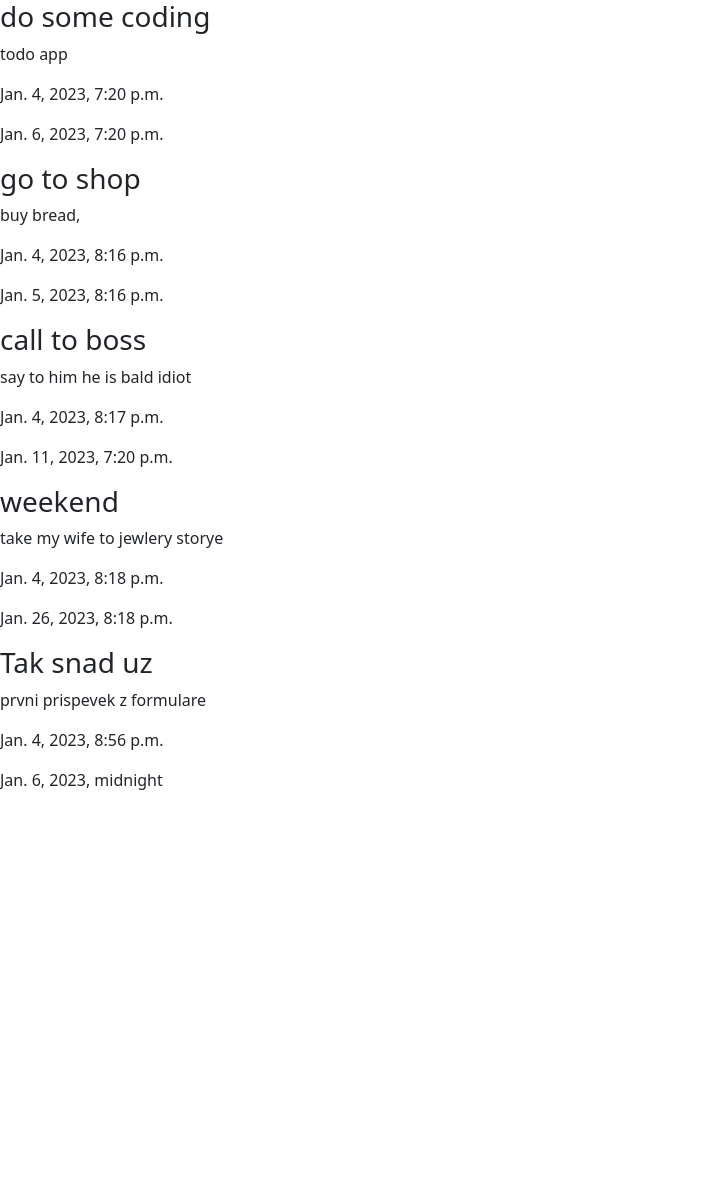
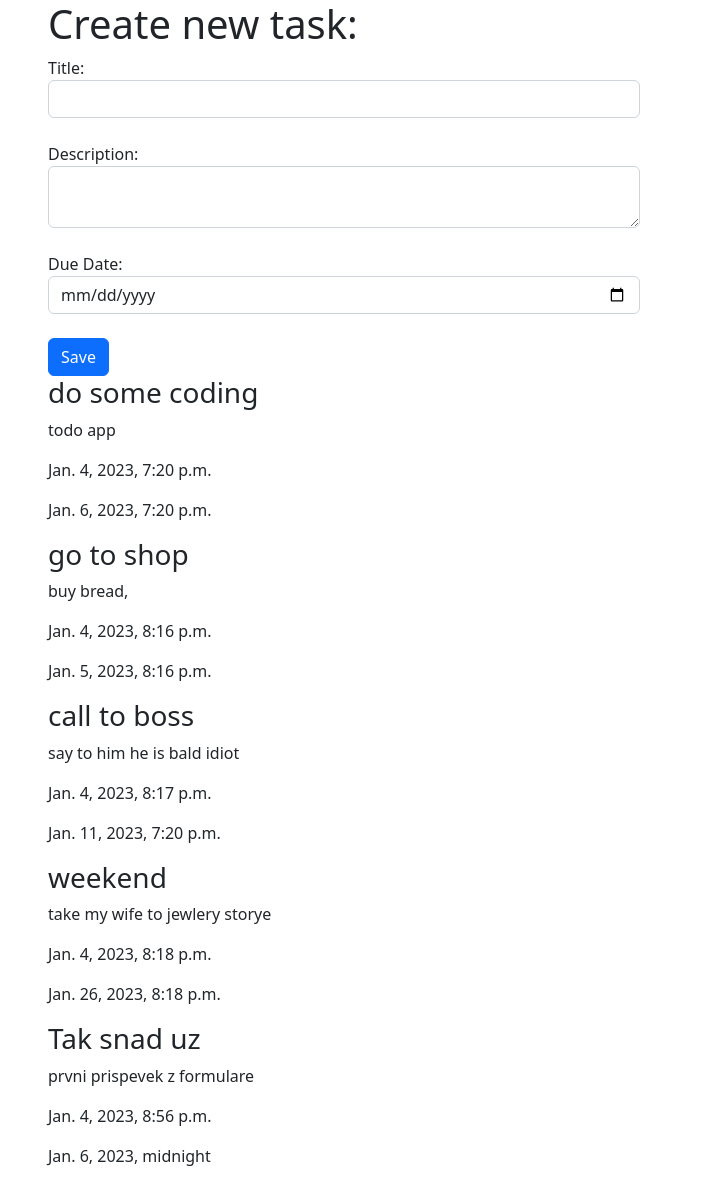
Before and after one commit to liborhavranek/todoApp, a Django app: page / in a window 1280 px wide. Shown: the whole page, without its empty margins (0-703 px from the left). Before the commit the page ends 790 px from the top, so only its background shows below. Run offline with Django 4.2, Linux system fonts and the light colour scheme; data comes from the database, SQL or seed files in the repository; both versions use the stored data as it was after the commit.

Commit message:
save task from form working excelent

```diff
--- a/mysite/main/admin.py
+++ b/mysite/main/admin.py
@@ -1,5 +1,5 @@
 from django.contrib import admin
-from .models import task
+from .models import Task
 
 # Register your models here.
-admin.site.register(task)
+admin.site.register(Task)
--- a/mysite/main/models.py
+++ b/mysite/main/models.py
@@ -1,7 +1,7 @@
 from django.db import models
 
 # Create your models here.
-class task(models.Model):
+class Task(models.Model):
     title = models.CharField(max_length=50)
     desc = models.CharField(max_length=500)
     complete = models.BooleanField(default=False)
--- a/mysite/main/templates/index.html
+++ b/mysite/main/templates/index.html
@@ -1,6 +1,32 @@
 {% extends 'base.html'%}
     {% block content%}
 
+
+    <div class="container-fluid px-5">
+
+<div class="w-50">
+
+<h1>Create new task:</h1>
+
+
+
+
+  <form method="post">
+    {% csrf_token %}
+    <label for="title">Title:</label><br>
+    <input type="text" id="title" name="title" class="form-control"><br>
+    <label for="desc">Description:</label><br>
+    <textarea id="desc" name="desc" class="form-control"></textarea><br>
+    <label for="due">Due Date:</label><br>
+    <input type="date" id="due" name="due" class="form-control"><br>
+    <input type="submit" value="Save" class="btn btn-primary">
+  </form>
+
+
+</div>
+
+
+<div>
 
     {% for task in tasks %}
     <h3>{{task.title}}</h3>
@@ -12,5 +38,7 @@
 
 
     {% endfor%}
+</div>
 
+</div>
     {% endblock content %}
--- a/mysite/main/views.py
+++ b/mysite/main/views.py
@@ -1,9 +1,15 @@
 from django.shortcuts import render
 from django.http import HttpResponse, response
-from .models import task
+from .models import Task
 
 # Create your views here.
 
 def index(request):
-    tasks = task.objects.all()
+    tasks = Task.objects.all()
+    if request.method == 'POST':
+        title = request.POST['title']
+        desc = request.POST['desc']
+        due = request.POST['due']
+        task = Task(title=title, desc=desc, due=due)
+        task.save()
     return render(request, 'index.html', {"tasks":tasks})
```
Also changed, not shown: mysite/db.sqlite3, mysite/main/migrations/0002_alter_task_desc.py (added).
